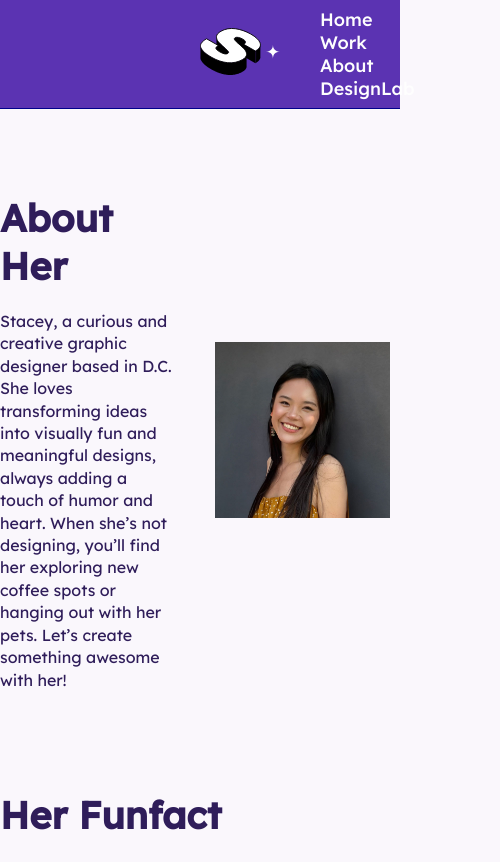
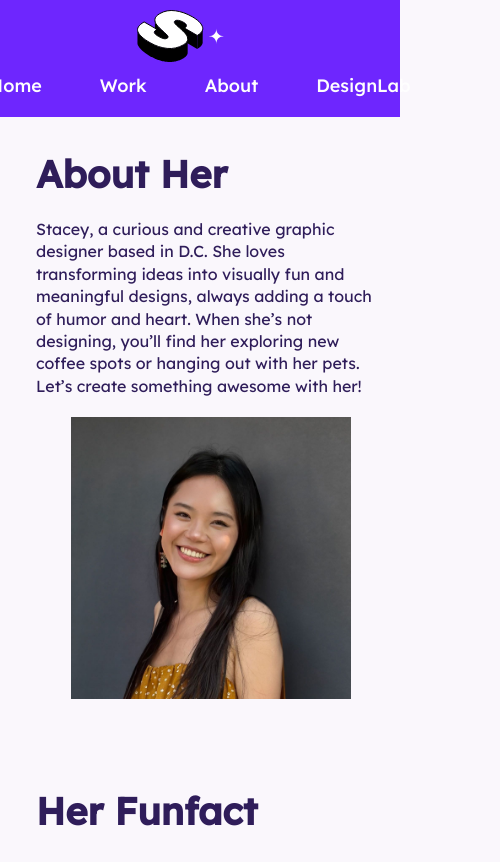
Before and after one commit to StaceyYang428/Web-Development, a plain HTML site: page M18 homework/about.html in a window 390 px wide. Shown: the top 862 px of the page, 500 px wide, since content can reach past the window. Drawn offline with Linux system fonts and the light colour scheme.

Commit message:
adjust all the @medias

```diff
--- a/M18 homework/about.html
+++ b/M18 homework/about.html
@@ -9,12 +9,12 @@
 <body>
   <!--header section-->
   <header>
-    <a href="index.html"><img src="img\logo-2.svg" alt="Logo"></a>
+    <img id='logo'src="img\logo-2.svg" alt="Logo">
     <nav class='primary-header'>
       <a href="index.html">Home</a>
       <a href="work.html">Work</a>
       <a href="about.html">About</a>
-      <a href="">DesignLab</a>
+      <a href="#">DesignLab</a>
     </nav>
   </header>
 
--- a/M18 homework/style/stylesheet.css
+++ b/M18 homework/style/stylesheet.css
@@ -68,46 +68,53 @@ a {
 
 /* header section */
 header {
-  display: flex;
-  justify-content: space-between;
+  display: grid;
   position: fixed;
   top: 0;
+  left: 0;
+  z-index: 100;
+  grid-template: auto / 1fr 1fr;
+  grid-template-areas:
+   'logo primary-header';
+  justify-content: center;
+  background-color: #6e26fe;
+  padding: 8px 200px;
+  align-items: center;
   width: 100%;
-  align-items: center;
-  margin: auto;
-  padding: 8px 200px;
-  background-color: #5B33B2;
-  border-bottom: 1px solid darkblue;
-  z-index: 100;
 }
 
-
-header img{
-  width: 80px;
-  padding: 8px 0;
+header img {
+  height: 52px;
+  margin-right: 40px;
+}
+.primary-header {
+  display: grid;
+  grid-template-columns: repeat(auto, 1fr);
+  grid-template-areas:
+  'Home Work About DesignLab';
+  justify-content: end;
+  gap: 18px;
+}
+.primary-header a {
+  color: #FEFEFE;
+  padding: 12px 20px;
+  border-radius: 10px;
+  text-align: center;
+  transition: color 0.3s ease, background-color 0.3s ease;
 }
 
-.primary-header a {
-  margin: 20px;
-  padding: 10px 20px;
-  border-radius: 8px;
-  color: #FEFEFE;
-  transition: color 0.3s ease, background-color 0.1s ease;
-}
 .primary-header a:hover {
-  color:#FD69B4;
-
+  color: #ff72a8
 }
 .primary-header a:active {
-  background-color: #37177c;
+  background-color: #2F1D5A;
 }
-
 
 /*main*/
 main {
   max-width: 1200px;
   margin: 120px auto;
-  padding-top: 54px;
+  padding-top: 42px;
 }
 
 /* hero section */
@@ -154,9 +161,10 @@ main {
   color: #828BA0;
 }
 
+
 /* feature work section */
 .featureWork-section {
-  margin: 40px 0;
+  margin: 32px 0;
 }
 
 .secondary-header {
@@ -205,6 +213,9 @@ main {
 .featureWork-item h3 {
   margin-bottom: 8px;
 }
+
+
+
 
 /* footer section */
 footer {
@@ -265,18 +276,6 @@ footer h3 {
   margin-bottom: 10px;
 }
 
-@media (max-width: 1024px) {
-  .work-container {
-    grid-template-columns: 1fr;
-  }
-  .work-section {
-    margin: 120px 52px;
-  }
-
-  .work-item:hover {
-    transform: none;
-  }
-}
 
 /*About Section*/
 .about-section {
@@ -302,7 +301,6 @@ footer h3 {
 }
 
 .funfact-section {
-
   margin-top: 80px;
 }
 
@@ -324,3 +322,71 @@ footer h3 {
   margin-right: 20px;
   border-radius: 12px;
 }
+
+/*reponsive attempts*/
+@media (max-width: 1024px) {
+  .work-container {
+    grid-template-columns: 1fr;
+  }
+  .work-section {
+    margin: 120px 52px;
+  }
+
+  .work-item:hover {
+    transform: none;
+  }
+  .featureWork-section {
+    margin-top: auto;
+  }
+  .featureWork-container {
+    grid-template-columns: 1fr;
+  }
+
+  .secondary-header {
+    display: flex;
+    flex-direction: column;
+    align-items: start;
+    gap: 12px;
+  }
+  main {
+    margin: 20px;
+  }
+  .hero-right, .CTA{
+    display: none;
+  }
+  header {
+    display: flex;
+    flex-direction: column;
+    align-items: center;
+    justify-content: center;
+    padding-top: 10px;
+  }
+.about-section {
+  display: block;
+  margin: 68px 16px;
+  width: 100%;
+}
+.about-right img {
+  display: block;
+  width: 80%;
+  margin: 20px auto;
+}
+.funfact-section {
+  margin: 0 16px;
+}
+.funfact-item {
+  display: block;
+}
+.funfact-item img {
+  margin-bottom: 14px;
+}
+footer {
+  display: flex;
+  flex-direction: column;
+  align-items: flex-start;
+  padding: 20px 20px;
+}
+.contactIcons {
+  margin: 12px 0;
+}
+}
```
Also changed, not shown: M18 homework/index.html (+2 -2 lines), M18 homework/work.html (+2 -2 lines).
